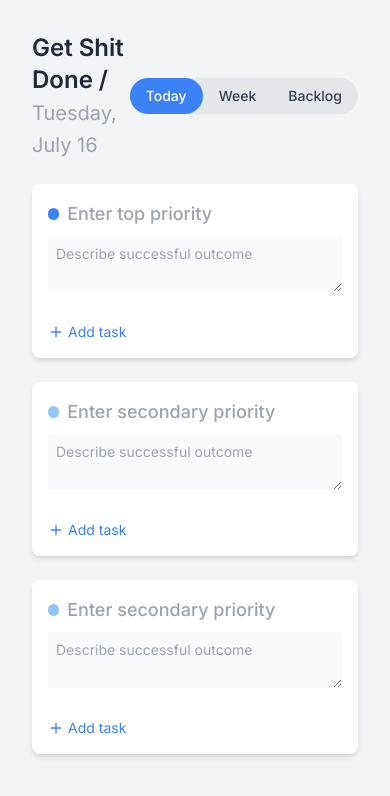
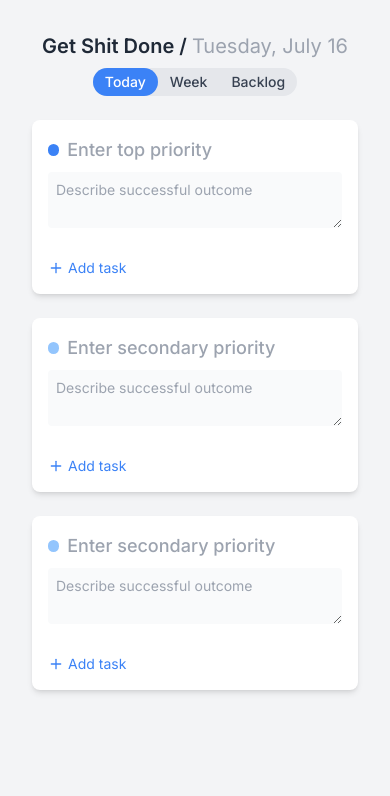
Before and after one commit to ragsvadali/getshitdone, a React (Create React App) app: page / in a window 390 px wide. Shown: the top 796 px of the page. Built offline with nearby package versions, Linux system fonts and the light colour scheme.

Commit message:
Responsive mobile header

```diff
--- a/src/components/WeeklyPriorities.js
+++ b/src/components/WeeklyPriorities.js
@@ -331,25 +331,25 @@ const WeeklyPriorities = ({ priorities, setPriorities, tasks, setTasks, backlogT
   return (
     <DragDropContext onDragEnd={onDragEnd}>
       <div className="max-w-4xl mx-auto p-4">
-        <div className="flex justify-between items-center mb-6">
-          <h1 className="text-2xl font-semibold">
+        <div className="flex flex-col sm:flex-row justify-between items-center sm:items-center mb-6 space-y-2 sm:space-y-0">
+          <h1 className="text-xl sm:text-2xl font-semibold">
             Get Shit Done /  <span className="text-xl font-light text-gray-400">{formatDate(today)}</span>
           </h1>
-          <div className="flex items-center bg-gray-200 rounded-full">
+          <div className="flex items-center bg-gray-200 rounded-full text-sm">
             <button
-              className={`px-4 py-2 rounded-full text-sm font-medium ${viewMode === 'today' ? 'bg-blue-500 text-white' : 'text-gray-700'}`}
+              className={`px-3 py-1 rounded-full text-sm font-medium ${viewMode === 'today' ? 'bg-blue-500 text-white' : 'text-gray-700'}`}
               onClick={() => setViewMode('today')}
             >
               Today
             </button>
             <button
-              className={`px-4 py-2 rounded-full text-sm font-medium ${viewMode === 'week' ? 'bg-blue-500 text-white' : 'text-gray-700'}`}
+              className={`px-3 py-1 rounded-full text-sm font-medium ${viewMode === 'week' ? 'bg-blue-500 text-white' : 'text-gray-700'}`}
               onClick={() => setViewMode('week')}
             >
               Week
             </button>
             <button
-              className={`px-4 py-2 rounded-full text-sm font-medium ${viewMode === 'backlog' ? 'bg-blue-500 text-white' : 'text-gray-700'}`}
+              className={`px-3 py-1 rounded-full text-sm font-medium ${viewMode === 'backlog' ? 'bg-blue-500 text-white' : 'text-gray-700'}`}
               onClick={() => setViewMode('backlog')}
             >
               Backlog
--- a/src/components/v1_stable/WeeklyPriorities.js
+++ b/src/components/v1_stable/WeeklyPriorities.js
@@ -97,88 +97,6 @@ const WeeklyPriorities = ({ priorities, setPriorities, tasks, setTasks, backlogT
     }
   };
 
-
-  /* PREV- Adding grippable elements back to Backlog view
-  const renderBacklogTasks = () => {
-    return (
-      <>
-        <Droppable droppableId="backlog">
-          {(provided) => (
-            <div {...provided.droppableProps} ref={provided.innerRef}>
-              {backlogTasks.map((task, index) => (
-                <Draggable key={task.id} draggableId={task.id} index={index}>
-                  {(provided, snapshot) => (
-                    <div
-                      ref={provided.innerRef}
-                      {...provided.draggableProps}
-                      className={`flex items-center bg-white p-3 mb-2 rounded shadow ${
-                        snapshot.isDragging ? 'bg-gray-100' : ''
-                      }`}
-                    >
-                      <div {...provided.dragHandleProps} className="mr-2 cursor-move">
-                        <GripVertical className="w-4 h-4 text-gray-400" />
-                      </div>
-                      <span className="flex-grow">{task.title}</span>
-                      <div className="flex items-center">
-                        <select
-                          onChange={(e) => {
-                            addTaskToToday(task, e.target.value);
-                            setBacklogTasks(prevTasks => prevTasks.filter(t => t.id !== task.id));
-                          }}
-                          className="mr-2 p-1 border rounded"
-                        >
-                          <option value="">Schedule to...</option>
-                          {priorities.map((priority) => (
-                            <option key={priority.id} value={priority.id}>
-                              {priority.title || `Priority ${priority.id}`}
-                            </option>
-                          ))}
-                        </select>
-                        <button
-                          onClick={() => setBacklogTasks(prevTasks => prevTasks.filter(t => t.id !== task.id))}
-                          className="text-red-500 hover:text-red-700"
-                        >
-                          <Trash2 className="w-5 h-5" />
-                        </button>
-                      </div>
-                    </div>
-                  )}
-                </Draggable>
-              ))}
-              {provided.placeholder}
-            </div>
-          )}
-        </Droppable>
-        {addingTaskForPriority === 'backlog' ? (
-          <div className="flex items-center mt-2">
-            <input
-              type="text"
-              placeholder="New task title"
-              value={newTaskTitle}
-              onChange={(e) => setNewTaskTitle(e.target.value)}
-              onKeyPress={(e) => e.key === 'Enter' && handleAddBacklogTask()}
-              className="flex-grow text-sm p-1 border rounded mr-2"
-              autoFocus
-            />
-            <button onClick={handleAddBacklogTask} className="text-green-500 hover:text-green-700">
-              <Plus className="w-5 h-5" />
-            </button>
-            <button onClick={() => setAddingTaskForPriority(null)} className="text-red-500 hover:text-red-700 ml-2">
-              <X className="w-5 h-5" />
-            </button>
-          </div>
-        ) : (
-          <button
-            onClick={() => setAddingTaskForPriority('backlog')}
-            className="text-sm text-blue-500 hover:text-blue-700 mt-2 flex items-center"
-          >
-            <Plus className="w-4 h-4 mr-1" /> Add task
-          </button>
-        )}
-      </>
-    );
-  }; */
-
   // NEW version to add an always available text input box
   // Changed elements of className for button: to bg-white, text-green, hover:bg-green-400
   // Removed focus:ring-2 fron className for input
@@ -224,24 +142,24 @@ const WeeklyPriorities = ({ priorities, setPriorities, tasks, setTasks, backlogT
                     <div
                       ref={provided.innerRef}
                       {...provided.draggableProps}
-                      className={`flex items-center bg-white p-3 mb-2 rounded shadow ${
+                      className={`flex items-center bg-white p-2.5 mb-1.5 rounded shadow-sm ${
                         snapshot.isDragging ? 'bg-gray-100' : ''
                       }`}
                     >
                       <div {...provided.dragHandleProps} className="mr-2 cursor-move">
                         <GripVertical className="w-4 h-4 text-gray-400" />
                       </div>
-                      <span className="flex-grow">{task.title}</span>
+                      <span className="flex-grow text-sm">{task.title}</span>
                       <div className="flex items-center">
                         <select
                           onChange={(e) => {
                             addTaskToToday(task, e.target.value);
                             setBacklogTasks(prevTasks => prevTasks.filter(t => t.id !== task.id));
                           }}
-                          className="mr-2 p-1 text-gray-500 text-sm text-right rounded"
+                          className="mr-2 p-1 text-gray-500 text-xs text-right rounded"
                           defaultValue=""
                         >
-                          <option value="" disabled>Move
+                          <option value="" disabled>Do
                             </option>
                           {priorities.map((priority) => (
                             <option key={priority.id} value={priority.id}>
@@ -253,7 +171,7 @@ const WeeklyPriorities = ({ priorities, setPriorities, tasks, setTasks, backlogT
                           onClick={() => setBacklogTasks(prevTasks => prevTasks.filter(t => t.id !== task.id))}
                           className="text-red-500 hover:text-red-700"
                         >
-                          <Trash2 className="w-5 h-5" />
+                          <Trash2 className="w-4 h-4" />
                         </button>
                       </div>
                     </div>
```
